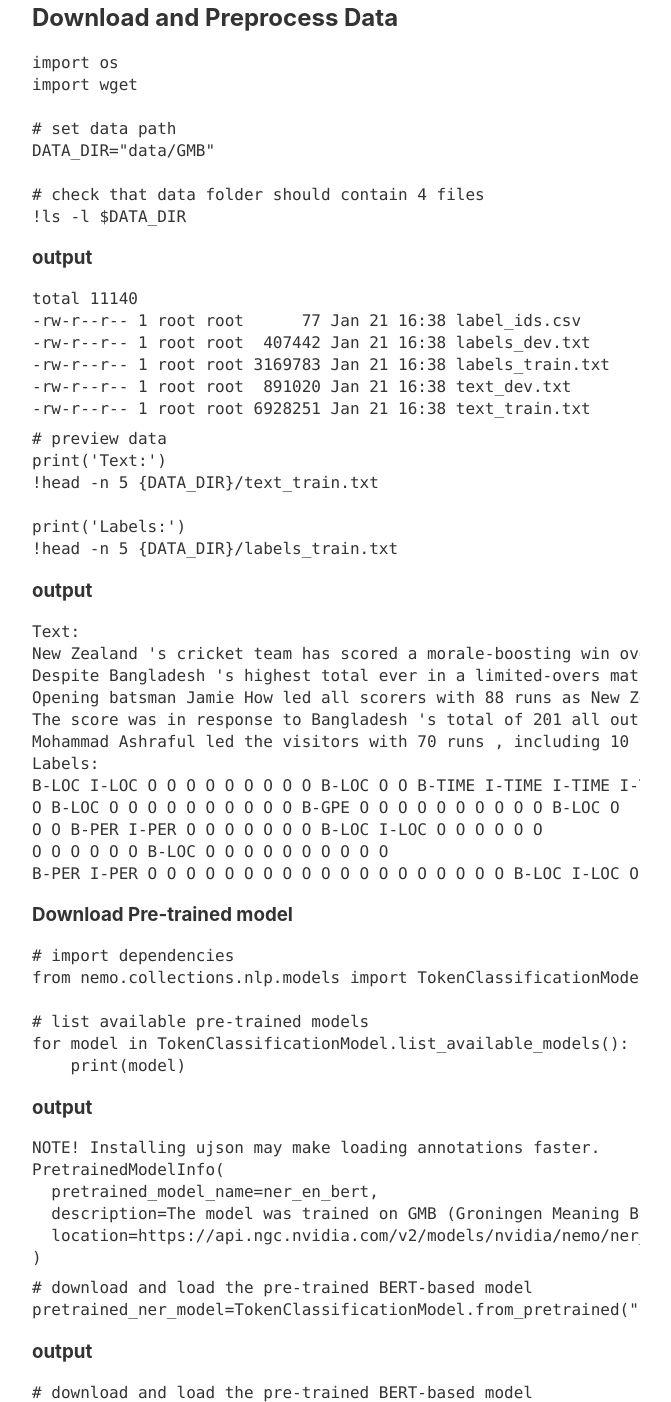
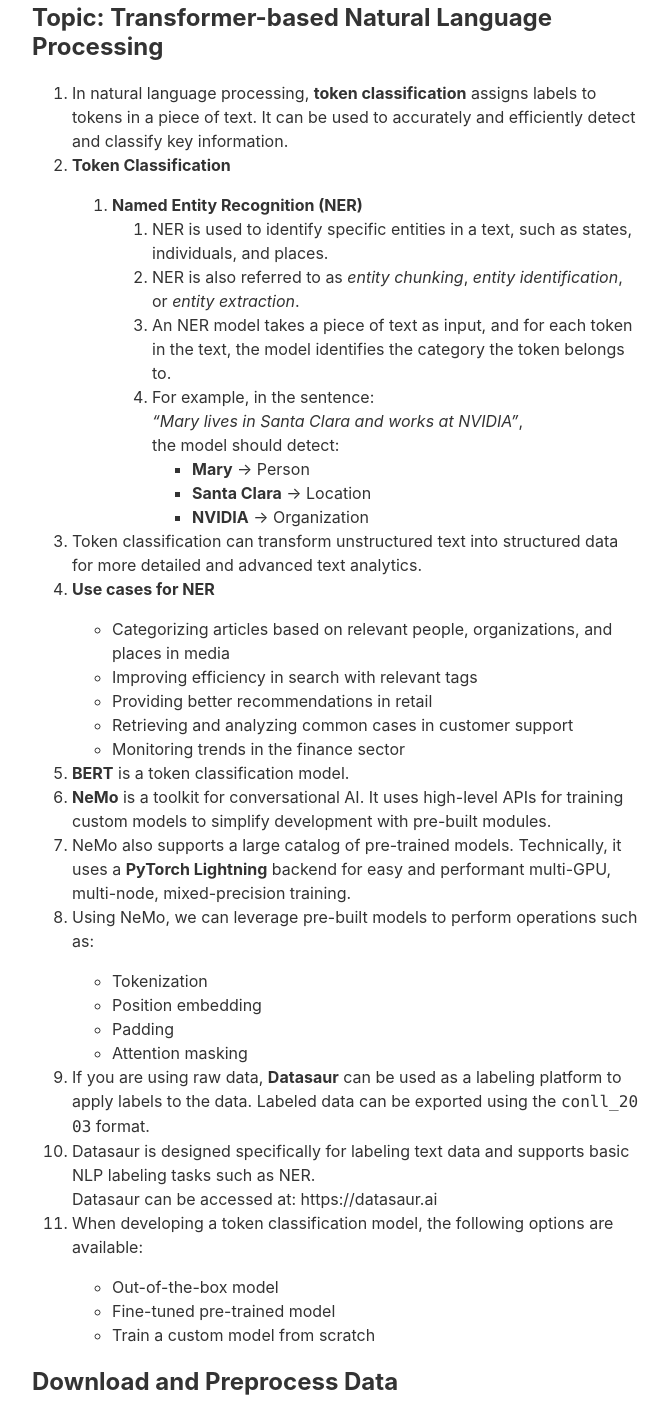
Before and after one commit to sumitkp11/aiblog.githuh.io, an Eleventy site: page content/blog/transformers-natural-language-processing.md in a window 1280 px wide. Shown: the part 235-1637 px from the top of the page, without its empty margins (304-975 px from the left). Built offline with nearby package versions, Linux system fonts and the light colour scheme; Eleventy itself is replaced by a stand-in of ours; some packages are replaced by stand-ins of ours; files that its build step writes are made by us from their sources; what @zachleat/heading-anchors, zod-validation-error would draw is missing.

Commit message:
Update code blocks to specify language for syntax highlighting in documentation

````diff
--- a/content/blog/transformers-natural-language-processing.md
+++ b/content/blog/transformers-natural-language-processing.md
@@ -5,9 +5,57 @@ date: 2026-01-21
 tags: ["nvidia", "transformers", "model", "token"]
 ---
 
+## Topic: Transformer-based Natural Language Processing
+
+1. In natural language processing, **token classification** assigns labels to tokens in a piece of text. It can be used to accurately and efficiently detect and classify key information.
+
+2. **Token Classification**
+   1. **Named Entity Recognition (NER)**
+      1. NER is used to identify specific entities in a text, such as states, individuals, and places.
+      2. NER is also referred to as *entity chunking*, *entity identification*, or *entity extraction*.
+      3. An NER model takes a piece of text as input, and for each token in the text, the model identifies the category the token belongs to.
+      4. For example, in the sentence:
+         *“Mary lives in Santa Clara and works at NVIDIA”*,
+         the model should detect:
+         - **Mary** → Person
+         - **Santa Clara** → Location
+         - **NVIDIA** → Organization
+
+3. Token classification can transform unstructured text into structured data for more detailed and advanced text analytics.
+
+4. **Use cases for NER**
+   - Categorizing articles based on relevant people, organizations, and places in media
+   - Improving efficiency in search with relevant tags
+   - Providing better recommendations in retail
+   - Retrieving and analyzing common cases in customer support
+   - Monitoring trends in the finance sector
+
+5. **BERT** is a token classification model.
+
+6. **NeMo** is a toolkit for conversational AI. It uses high-level APIs for training custom models to simplify development with pre-built modules.
+
+7. NeMo also supports a large catalog of pre-trained models. Technically, it uses a **PyTorch Lightning** backend for easy and performant multi-GPU, multi-node, mixed-precision training.
+
+8. Using NeMo, we can leverage pre-built models to perform operations such as:
+   - Tokenization
+   - Position embedding
+   - Padding
+   - Attention masking
+
+9. If you are using raw data, **Datasaur** can be used as a labeling platform to apply labels to the data. Labeled data can be exported using the `conll_2003` format.
+
+10. Datasaur is designed specifically for labeling text data and supports basic NLP labeling tasks such as NER.
+    Datasaur can be accessed at: https://datasaur.ai
+
+11. When developing a token classification model, the following options are available:
+    - Out-of-the-box model
+    - Fine-tuned pre-trained model
+    - Train a custom model from scratch
+
+
 ## Download and Preprocess Data
 
-```
+```py
 import os
 import wget
 
@@ -19,7 +67,7 @@ DATA_DIR="data/GMB"
 ```
 
 ### output
-```
+```bash
 total 11140
 -rw-r--r-- 1 root root      77 Jan 21 16:38 label_ids.csv
 -rw-r--r-- 1 root root  407442 Jan 21 16:38 labels_dev.txt
@@ -28,7 +76,7 @@ total 11140
 -rw-r--r-- 1 root root 6928251 Jan 21 16:38 text_train.txt
 ```
 
-```
+```py
 # preview data
 print('Text:')
 !head -n 5 {DATA_DIR}/text_train.txt
@@ -37,7 +85,7 @@ print('Labels:')
 !head -n 5 {DATA_DIR}/labels_train.txt
 ```
 ### output
-```
+```bash
 Text:
 New Zealand 's cricket team has scored a morale-boosting win over Bangladesh in the first of three one-day internationals in New Zealand .
 Despite Bangladesh 's highest total ever in a limited-overs match , the Kiwis were able to win the match by six wickets in Auckland .
@@ -54,7 +102,7 @@ B-PER I-PER O O O O O O O O O O O O O O O O O O O B-LOC I-LOC O O
 
 ### Download Pre-trained model
 
-```
+```py
 # import dependencies
 from nemo.collections.nlp.models import TokenClassificationModel
 
@@ -64,7 +112,7 @@ for model in TokenClassificationModel.list_available_models():
 ```
 
 ### output
-```
+```bash
 NOTE! Installing ujson may make loading annotations faster.
 PretrainedModelInfo(
 	pretrained_model_name=ner_en_bert,
@@ -73,13 +121,13 @@ PretrainedModelInfo(
 )
 ```
 
-```
+```py
 # download and load the pre-trained BERT-based model
 pretrained_ner_model=TokenClassificationModel.from_pretrained("ner_en_bert")
 ```
 
 ### output
-```
+```bash
 # download and load the pre-trained BERT-based model
 pretrained_ner_model=TokenClassificationModel.from_pretrained("ner_en_bert")
 # download and load the pre-trained BERT-based model
@@ -124,7 +172,7 @@ Downloading model.safetensors:   0%|          | 0.00/440M [00:00<?, ?B/s]
 
 
 ### Make Predictions
-```
+```py
 # define the list of queries for inference
 queries=[
     'we bought four shirts from the nvidia gear store in santa clara.',
@@ -141,7 +189,7 @@ for query, result in zip(queries, results):
     print()
 ```
 ### output
-```
+```bash
 # define the list of queries for inference
 queries=[
     'we bought four shirts from the nvidia gear store in santa clara.',
@@ -191,7 +239,7 @@ Result: Nvidia[B-ORG] is a company.
 ```
 
 ### Evaluate Predictions
-```
+```py
 # create a subset of our dev data
 !head -n 100 $DATA_DIR/text_dev.txt > $DATA_DIR/sample_text_dev.txt
 !head -n 100 $DATA_DIR/labels_dev.txt > $DATA_DIR/sample_labels_dev.txt
@@ -210,7 +258,7 @@ pretrained_ner_model.evaluate_from_file(
 ```
 
 #### output
-```
+```bash
 [NeMo I 2026-01-21 17:12:02 token_classification_dataset:123] Setting Max Seq length to: 70
 [NeMo I 2026-01-21 17:12:02 data_preprocessing:404] Some stats of the lengths of the sequences:
 [NeMo I 2026-01-21 17:12:02 data_preprocessing:406] Min: 11 |                  Max: 70 |                  Mean: 26.9 |                  Median: 26.0
@@ -219,7 +267,7 @@ pretrained_ner_model.evaluate_from_file(
 [NeMo W 2026-01-21 17:12:02 token_classification_dataset:152] 0 are longer than 70
 [NeMo I 2026-01-21 17:12:02 token_classification_dataset:155] *** Example ***
 [NeMo I 2026-01-21 17:12:02 token_classification_dataset:156] i: 0
-[NeMo I 2026-01-21 17:12:02 token_classification_dataset:157] subtokens: [CLS] hamas refuses to recognize israel , and has vowed to undermine palestinian leader mahmoud abbas ' s efforts to make peace with the jewish state . [SEP]
+[NeMo I 2026-01-21 17:12:02 token_classification_dataset:157] subtokens: [CLS] hamas refuses to recognize israel , and has vowed to undermine palestinian leader mahmoud abbas's efforts to make peace with the jewish state . [SEP]
 [NeMo I 2026-01-21 17:12:02 token_classification_dataset:158] loss_mask: 1 1 1 1 1 1 1 1 1 1 1 1 1 1 1 1 1 1 1 1 1 1 1 1 1 1 1 1 0 0 0 0 0 0 0 0 0 0 0 0 0 0 0 0 0 0 0 0 0 0 0 0 0 0 0 0 0 0 0 0 0 0 0 0 0 0 0 0 0 0
 [NeMo I 2026-01-21 17:12:02 token_classification_dataset:159] input_mask: 1 1 1 1 1 1 1 1 1 1 1 1 1 1 1 1 1 1 1 1 1 1 1 1 1 1 1 1 0 0 0 0 0 0 0 0 0 0 0 0 0 0 0 0 0 0 0 0 0 0 0 0 0 0 0 0 0 0 0 0 0 0 0 0 0 0 0 0 0 0
 [NeMo I 2026-01-21 17:12:02 token_classification_dataset:160] subtokens_mask: 0 1 1 1 1 1 1 1 1 1 1 1 1 1 1 1 1 0 1 1 1 1 1 1 1 1 1 0 0 0 0 0 0 0 0 0 0 0 0 0 0 0 0 0 0 0 0 0 0 0 0 0 0 0 0 0 0 0 0 0 0 0 0 0 0 0 0 0 0 0
@@ -249,7 +297,7 @@ pretrained_ner_model.evaluate_from_file(
 - Without specifying any config file, Nemo will use the default configurations for the model and trainer.
 - When fine-tuning a pre-trained NER model, we need to setup training and evaluation data before training.
 
-```
+```py
 import pytorch_lightning as pl
 
 # setup the data dir to get class weights statistics
@@ -261,7 +309,7 @@ pretrained_ner_model.setup_validation_data()
 ```
 
 #### output
-```
+```bash
 [NeMo I 2026-01-21 17:18:54 token_classification_model:84] Setting model.dataset.data_dir to data/GMB.
 [NeMo I 2026-01-21 17:18:54 token_classification_utils:118] Processing data/GMB/labels_train.txt
 [NeMo I 2026-01-21 17:18:54 token_classification_utils:138] Using provided labels mapping {'O': 0, 'B-GPE': 1, 'B-LOC': 2, 'B-MISC': 3, 'B-ORG': 4, 'B-PER': 5, 'B-TIME': 6, 'I-GPE': 7, 'I-LOC': 8, 'I-MISC': 9, 'I-ORG': 10, 'I-PER': 11, 'I-TIME': 12}
@@ -280,17 +328,17 @@ pretrained_ner_model.setup_validation_data()
 [NeMo I 2026-01-21 17:19:12 token_classification_dataset:287] features restored from data/GMB/cached__text_dev.txt__labels_dev.txt__BertTokenizer_128_30522_-1
 ```
 
-```
+```py
 # set up loss
 pretrained_ner_model.setup_loss()
 ```
 
 #### output
-```
+```bash
 CrossEntropyLoss()
 ```
 
-```
+```py
 # create a PyTorch Lightning trainer and call `fit` again
 fast_dev_run=True
 trainer=pl.Trainer(devices=1, accelerator='gpu', fast_dev_run=fast_dev_run)
@@ -298,7 +346,7 @@ trainer.fit(pretrained_ner_model)
 ```
 
 #### output
-```
+```bash
 GPU available: True (cuda), used: True
 TPU available: False, using: 0 TPU cores
 IPU available: False, using: 0 IPUs
@@ -372,7 +420,7 @@ Validation: 0it [00:00, ?it/s]
 `Trainer.fit` stopped: `max_steps=1` reached.
 ```
 
-```
+```py
 # evaluate model performance on sample
 pretrained_ner_model.evaluate_from_file(
     text_file=os.path.join(DATA_DIR, 'sample_text_dev.txt'),
@@ -384,7 +432,7 @@ pretrained_ner_model.evaluate_from_file(
 )
 ```
 #### output
-```
+```bash
 [NeMo I 2026-01-21 17:18:52 token_classification_dataset:123] Setting Max Seq length to: 70
 [NeMo I 2026-01-21 17:18:52 data_preprocessing:404] Some stats of the lengths of the sequences:
 [NeMo I 2026-01-21 17:18:52 data_preprocessing:406] Min: 11 |                  Max: 70 |                  Mean: 26.9 |                  Median: 26.0
@@ -421,7 +469,7 @@ pretrained_ner_model.evaluate_from_file(
 
 ```
 
-```
+```py
 # restart the kernel
 import IPython
 
````
Also changed, not shown: content/blog/domain-token-classification-model.md (+8 -8 lines), content/blog/fine-tune-pre-trained-model-custom-domain.md (+1 -1 lines).
